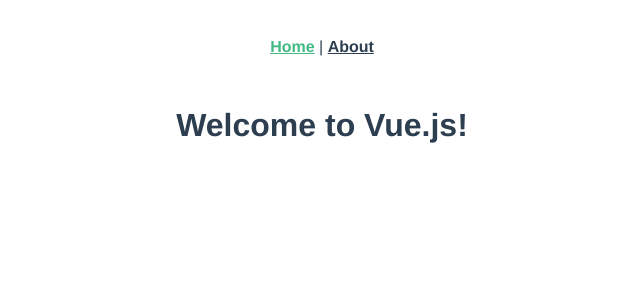
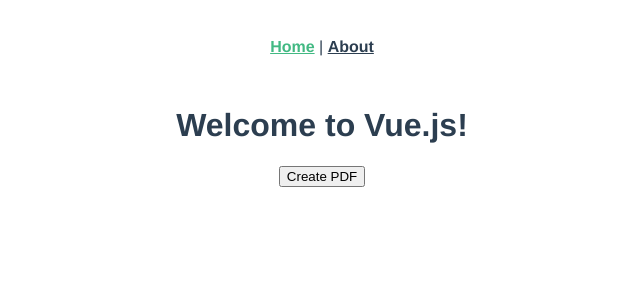
Before and after one commit to bartstachurski/group_app_resume_pdf_renderer, a Vue app: page / in a window 1280 px wide. Shown: the top 300 px of the page, without its empty margins (318-958 px from the left). Built offline with nearby package versions, Linux system fonts and the light colour scheme.

Commit message:
make hello world jspdf on home page to print pdf

```diff
--- a/src/main.js
+++ b/src/main.js
@@ -2,6 +2,8 @@
 import App from './App.vue';
 import router from './router';
 import axios from "axios";
+import jsPDF from 'jspdf';
+
 
 axios.defaults.baseURL =
   process.env.NODE_ENV === "development" ? "http://localhost:3000" : "/";
--- a/src/views/Home.vue
+++ b/src/views/Home.vue
@@ -1,6 +1,7 @@
 <template>
   <div class="home">
     <h1>{{ message }}</h1>
+    <button v-on:click="createPDF()">Create PDF</button>
   </div>
 </template>
 
@@ -8,6 +9,9 @@
 </style>
 
 <script>
+import jsPDF from 'jspdf';
+
+
 export default {
   data: function() {
     return {
@@ -15,6 +19,13 @@
     };
   },
   created: function() {},
-  methods: {}
+  methods: {
+    createPDF() {
+      let pdfName = 'test';
+      var doc = new jsPDF();
+      doc.text("Hello Team", 10, 10);
+      doc.save(pdfName + '.pdf');
+    }
+  }
 };
 </script>
```
Also changed, not shown: src/router.js (+6 -5 lines).
